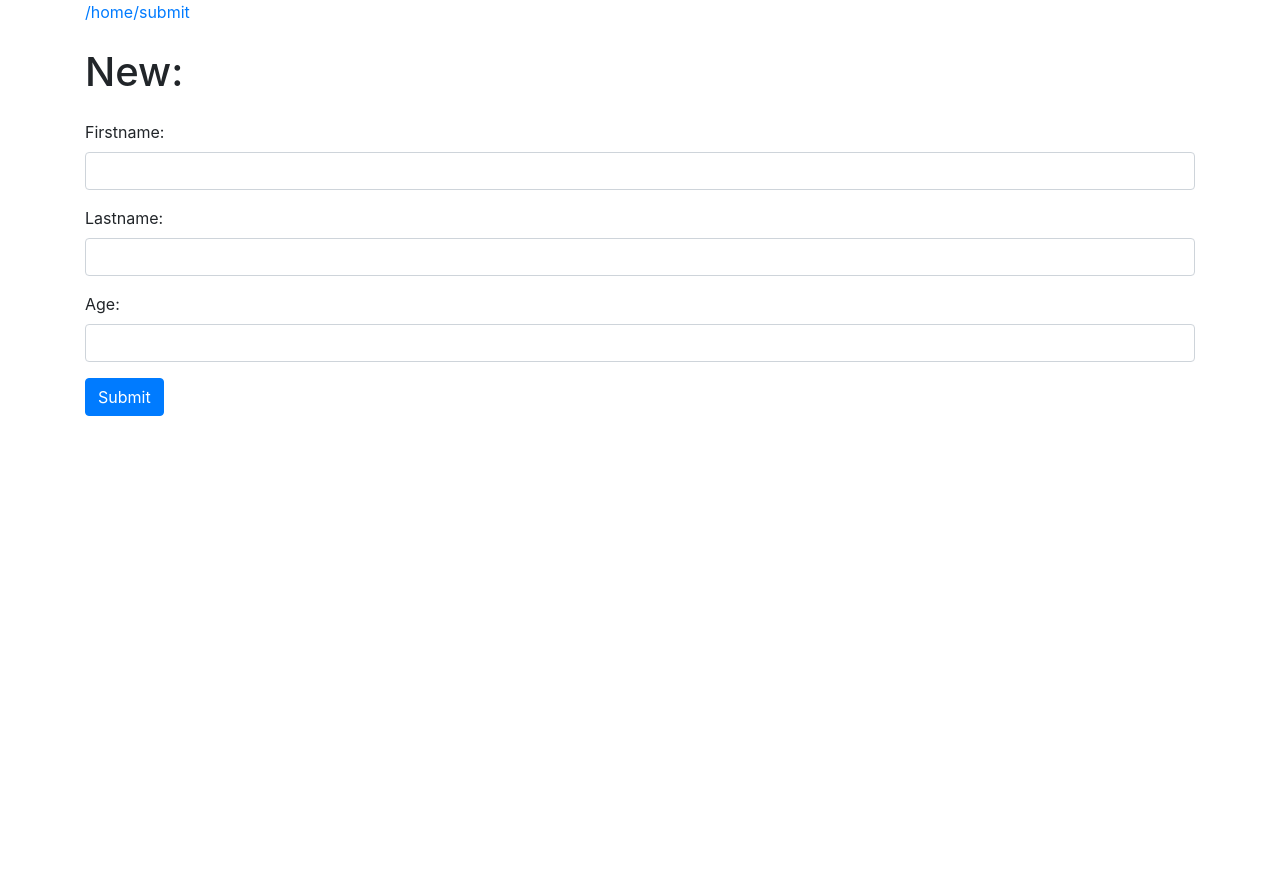
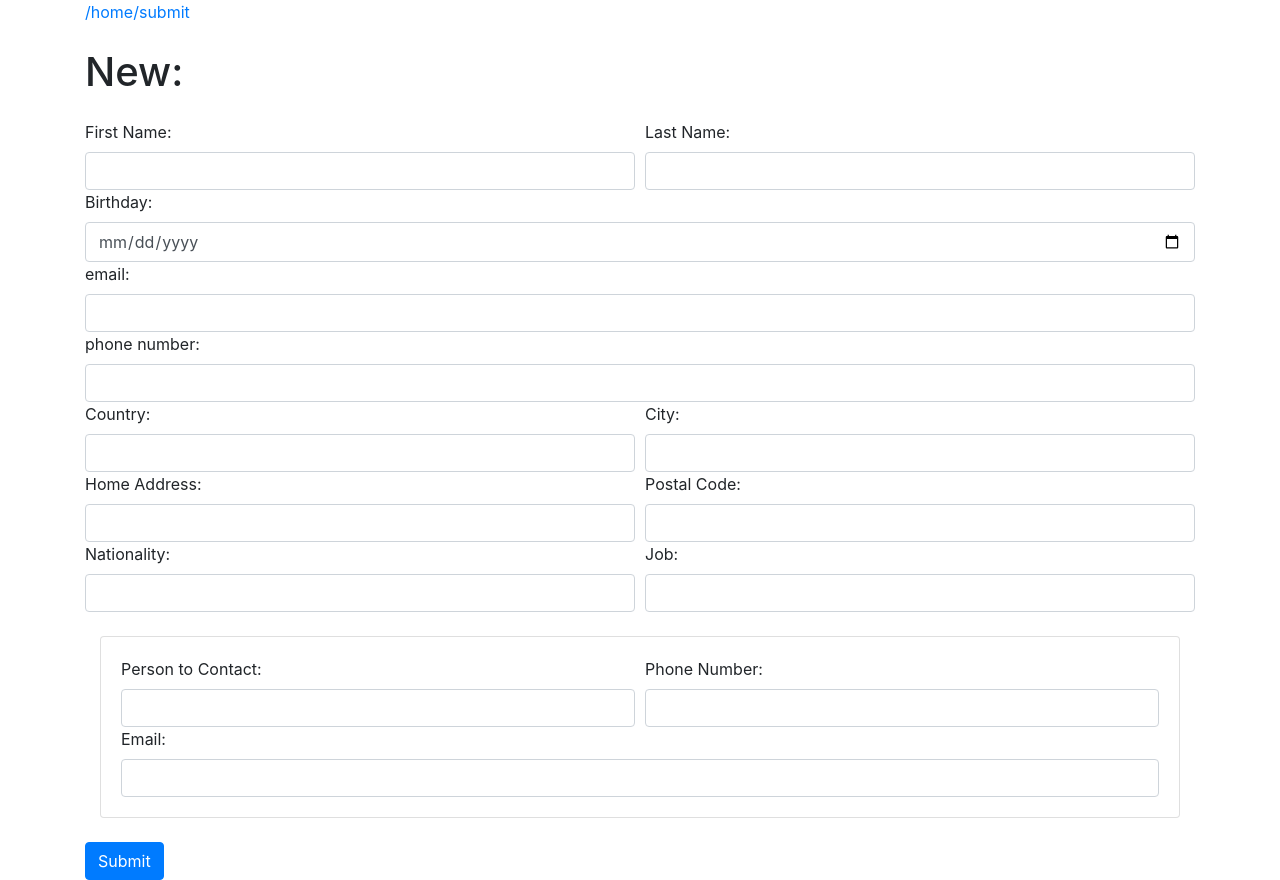
Before and after one commit to AyoubCherguelaine/asma-app, a Flask app: page /submit in a window 1280 px wide. Before the commit the page ends 416 px from the top, so only its background shows below. Run offline with Flask 3, Linux system fonts and the light colour scheme; some libraries are stand-ins or nearby versions.

Commit message:
config the data

```diff
--- a/app.py
+++ b/app.py
@@ -1,13 +1,17 @@
 from flask import Flask, render_template, request, redirect, url_for
+import pandas as pd
+from datetime import date, datetime
 
-import pandas as pd
+
 
 app = Flask(__name__)
 
 # Define a route to render the index.html template
 @app.route('/')
 def home():
-    return render_template('index.html', people=get_people_data())
+    p = get_people_data()
+    print(p)
+    return render_template('index.html', people=p)
 
 
 @app.route('/submit')
@@ -17,14 +21,41 @@ def getSubmit():
 # Define a route to handle form submissions
 @app.route('/submit', methods=['POST'])
 def submit():
-    name = request.form['name']
-    age = request.form['age']
-    # Add more fields as required
+
+    firstname = request.form['firstname']
+    lastname = request.form['lastname']
+    birthday = request.form['birthday']
+    email = request.form['email']
+    phone = request.form['phone']
+    country = request.form['country']
+    city = request.form['city']
+    homeaddress = request.form['homeaddress']
+    postalcode = request.form['postalcode']
+    nationality = request.form['nationality']
+    job = request.form['job']
+    contactperson = request.form['contactperson']
+    phonenumberContact = request.form['phonenumberContact']
+    emailContact = request.form['emailContact']
+
 
     # Save the data to a DataFrame or perform any other processing
-    save_person_data(name, age)
+    # Save the data to a DataFrame or perform any other processing
+    save_person_data(firstname, lastname, birthday, email, phone, country, city, homeaddress, postalcode,
+                     nationality, job, contactperson, phonenumberContact, emailContact)
+
 
     return redirect(url_for('home'))
+
+
+
+# Function to calculate age based on the birthdate
+def calculate_age(birthdate):
+    birthdate = datetime.strptime(birthdate, '%Y-%m-%d').date()
+    today = date.today()
+    age = today.year - birthdate.year
+    if today.month < birthdate.month or (today.month == birthdate.month and today.day < birthdate.day):
+        age -= 1
+    return age
 
 # Function to retrieve all people's data
 def get_people_data():
@@ -32,27 +63,47 @@ def get_people_data():
     # For example, if you have previously saved the data in a CSV file
     df = pd.read_csv('data.csv')
 
+    # Calculate age for each person
+    df['age'] = df['birthday'].apply(calculate_age)
     # Convert DataFrame to a list of dictionaries
     people = df.to_dict('records')
 
     return people
 
 # Function to save a person's data
-def save_person_data(name, age):
+# Function to save a person's data
+def save_person_data(firstname, lastname, birthday, email, phone, country, city, homeaddress, postalcode,
+                     nationality, job, contactperson, phonenumberContact, emailContact):
     data = pd.DataFrame({
-        'Name': [name],
-        'Age': [age]
+        'firstname': [firstname],
+        'lastname': [lastname],
+        'birthday': [birthday],
+        'email': [email],
+        'phone': [phone],
+        'country': [country],
+        'city': [city],
+        'homeaddress': [homeaddress],
+        'postalcode': [postalcode],
+        'nationality': [nationality],
+        'job': [job],
+        'contactperson': [contactperson],
+        'phonenumberContact': [phonenumberContact],
+        'emailContact': [emailContact]
         # Add more fields as required
     })
 
     # Append the data to an existing DataFrame or create a new one
-    df = pd.read_csv('data.csv')  # If you have an existing DataFrame
-    df = pd.concat([df, data], ignore_index=True)
-    #df = data  # If you want to create a new DataFrame
+    try:
+        df = pd.read_csv('data.csv')  # If you have an existing DataFrame
+        df = pd.concat([df, data], ignore_index=True)
+    except FileNotFoundError:
+        df = data  # If you want to create a new DataFrame
 
     # Save the DataFrame to a file
     df.to_csv('data.csv', index=False)
 
+
+
 # Run the application
 if __name__ == '__main__':
     app.run()
--- a/templates/submit.html
+++ b/templates/submit.html
@@ -14,32 +14,159 @@
         <div class="mt-4"></div>
     <h1>New:</h1>
     <div class="mt-4"></div>
-        <form action="/submit" method="POST">
-            <div class="form-group">
-                <label for="Firstname">Firstname:</label>
-                <input type="text" class="form-control" id="Firstname" name="Firstname" required>
-            </div>
 
-            <div class="form-group">
-                <label for="Lastname">Lastname:</label>
-                <input type="number" class="form-control" id="Lastname" name="Lastname" required>
-            </div>
-
-            <div class="form-group">
-                <label for="age">Age:</label>
-                <input type="number" class="form-control" id="age" name="age" required>
-            </div>
-
-            <!-- Add more fields as required -->
+<form action="/submit" method="POST" onsubmit="return validateForm();">
+    <div class="form-row">
+        <div class="col">
+            <label for="firstname">First Name:</label>
+            <input type="text" class="form-control" id="firstname" name="firstname" required>
+        </div>
+        <div class="col">
+            <label for="lastname">Last Name:</label>
+            <input type="text" class="form-control" id="lastname" name="lastname" required>
+        </div>
+    </div>
 
 
-            <button type="submit" class="btn btn-primary">Submit</button>
-        </form>
+
+    <div class="form-row">
+        <div class="col">
+            <label for="birthday">Birthday:</label>
+            <input type="date" class="form-control" id="birthday" name="birthday" required>
+        </div>
     </div>
+
+
+    <div class="form-row">
+        <div class="col">
+            <label for="email">email:</label>
+            <input type="email" class="form-control" id="email" name="email" required>
+        </div>
+    </div>
+
+    <div class="form-row">
+        <div class="col">
+            <label for="phone">phone number:</label>
+            <input type="text" class="form-control" id="phone" name="phone" required>
+        </div>
+    </div>
+
+    <div class="form-row">
+        <div class="col">
+            <label for="country">Country:</label>
+            <input type="text" class="form-control" id="country" name="country" required>
+        </div>
+        <div class="col">
+            <label for="city">City:</label>
+            <input type="text" class="form-control" id="city" name="city" required>
+        </div>
+    </div>
+
+    <div class="form-row">
+        <div class="col">
+            <label for="homeaddress">Home Address:</label>
+            <input type="text" class="form-control" id="homeaddress" name="homeaddress" required>
+        </div>
+        <div class="col">
+            <label for="postalcode">Postal Code:</label>
+            <input type="text" class="form-control" id="postalcode" name="postalcode" required>
+        </div>
+    </div>
+
+    <div class="form-row">
+        <div class="col">
+            <label for="nationality">Nationality:</label>
+            <input type="text" class="form-control" id="nationality" name="nationality" required>
+        </div>
+        <div class="col">
+            <label for="job">Job:</label>
+            <input type="text" class="form-control" id="job" name="job" required>
+        </div>
+    </div>
+
+    <div class="mt-4"></div>
+
+    <div class="container">
+        <div class="card">
+            <div class="card-body">
+                <div class="form-row">
+                    <div class="col">
+                        <label for="contactperson">Person to Contact:</label>
+                        <input type="text" class="form-control" id="contactperson" name="contactperson" required>
+                    </div>
+                    <div class="col">
+                        <label for="phonenumberContact">Phone Number:</label>
+                        <input type="tel" class="form-control" id="phonenumberContact" name="phonenumberContact" required>
+                    </div>
+                </div>
+
+                <div class="form-row">
+                    <div class="col">
+                        <label for="emailContact">Email:</label>
+                        <input type="email" class="form-control" id="emailContact" name="emailContact" required>
+                    </div>
+                </div>
+            </div>
+        </div>
+    </div>
+
+    <button type="submit" class="btn btn-primary mt-4">Submit</button>
+</form>
+    </div>
+
+
+
         <script src="https://code.jquery.com/jquery-3.2.1.slim.min.js"></script>
         <script src="https://cdnjs.cloudflare.com/ajax/libs/popper.js/1.12.9/umd/popper.min.js"></script>
         <script src="https://maxcdn.bootstrapcdn.com/bootstrap/4.0.0/js/bootstrap.min.js"></script>
 
 
+        <script>
+            function validateForm() {
+                // Get form field values
+                var firstname = document.getElementById("firstname").value;
+                var lastname = document.getElementById("lastname").value;
+                var birthday = document.getElementById("birthday").value;
+                var email = document.getElementById("email").value;
+                var phone = document.getElementById("phone").value;
+                var country = document.getElementById("country").value;
+                var city = document.getElementById("city").value;
+                var homeaddress = document.getElementById("homeaddress").value;
+                var postalcode = document.getElementById("postalcode").value;
+                var nationality = document.getElementById("nationality").value;
+                var job = document.getElementById("job").value;
+                var contactperson = document.getElementById("contactperson").value;
+                var phonenumberContact = document.getElementById("phonenumberContact").value;
+                var emailContact = document.getElementById("emailContact").value;
+
+                // Regular expressions for validation
+        var nameRegex = /^[a-zA-Z]+$/;
+        var phoneRegex = /^\d{10}$/;
+
+        // Perform validation checks
+        if (!nameRegex.test(firstname) || !nameRegex.test(lastname)) {
+            alert("Please enter a valid first name and last name.");
+            return false; // Prevent form submission
+        }
+
+        if (!phoneRegex.test(phone) || !phoneRegex.test(phonenumberContact)) {
+            alert("Please enter a valid phone number.");
+            return false; // Prevent form submission
+        }
+
+                // Perform validation checks
+                if (firstname === "" || lastname === "" || birthday === "" || email === "" || phone === "" ||
+                    country === "" || city === "" || homeaddress === "" || postalcode === "" || nationality === "" ||
+                    job === "" || contactperson === "" || phonenumberContact === "" || emailContact === "") {
+                    alert("Please fill in all the required fields.");
+                    return false; // Prevent form submission
+                }
+
+                // Perform additional validation checks if needed
+
+                // If all checks pass, allow form submission
+                return true;
+            }
+        </script>
 </body>
 </html>
```
Also changed, not shown: data.csv (+2 -5 lines), templates/index.html (+21 -6 lines).
